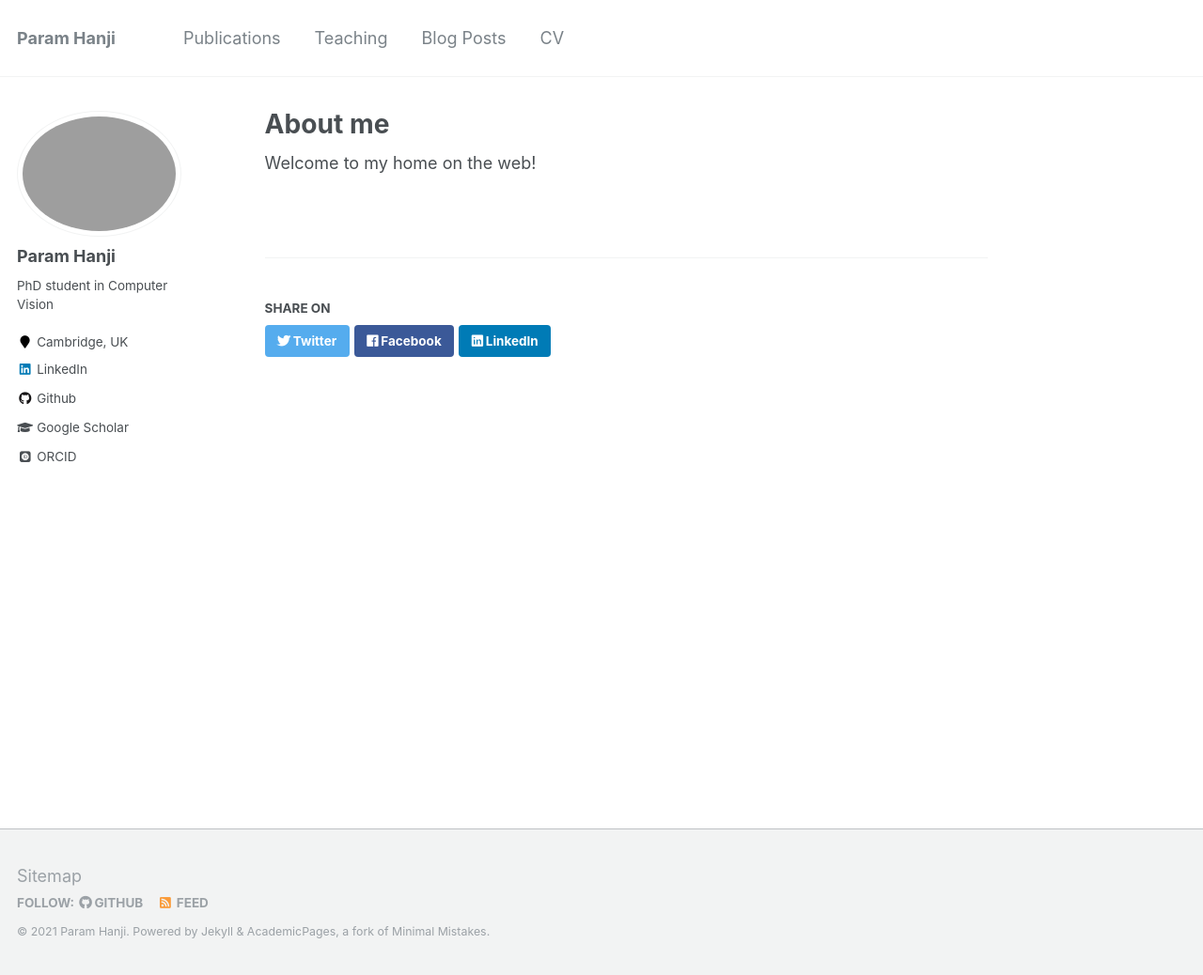
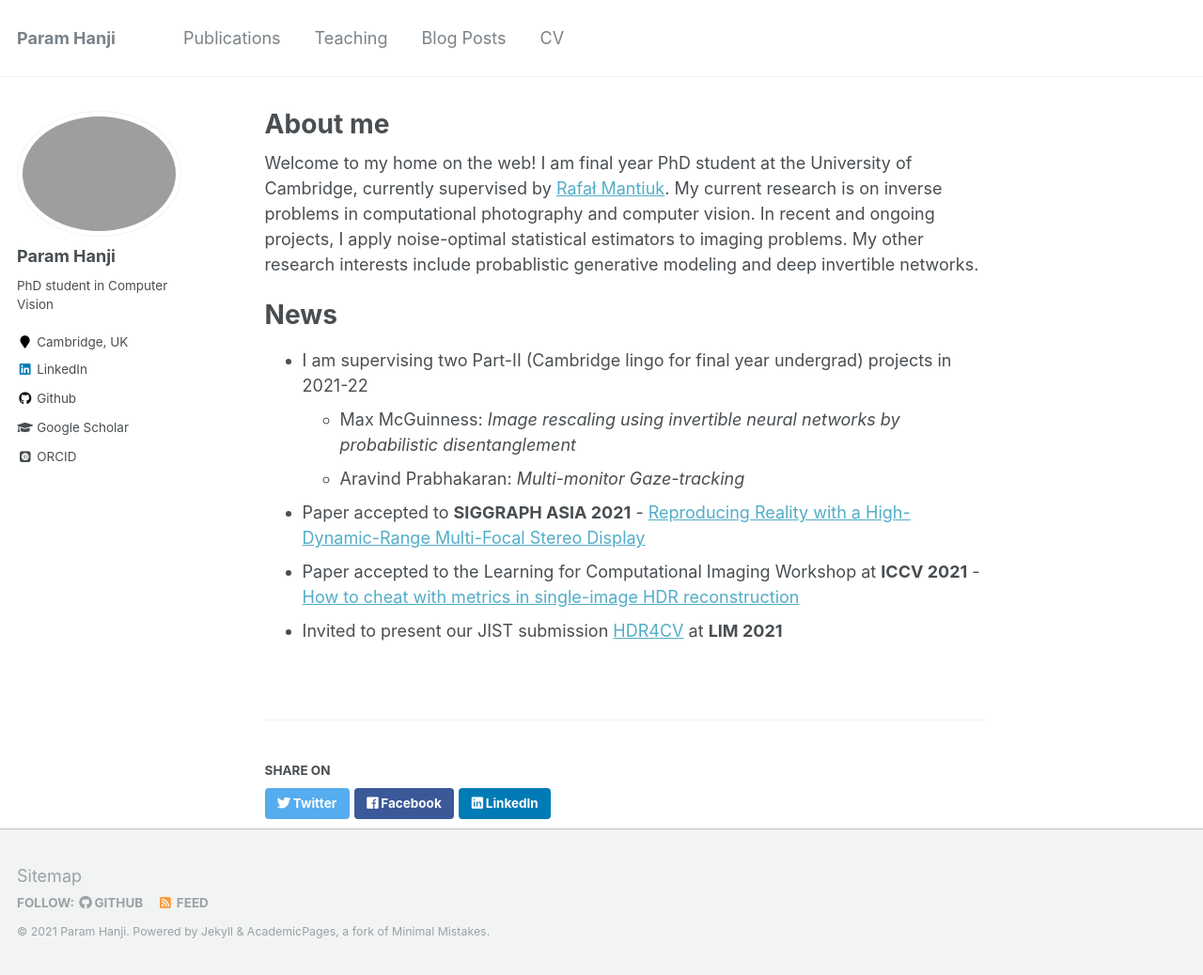
Before and after one commit to paramhanji/paramhanji.github.io, a Jekyll site: the page built from _pages/about.md, in a window 1280 px wide and 1038 px high. Shown: the whole window at 94% size. Built offline with Jekyll 4.4.1, drawn with Linux system fonts in a browser that asks for light colours; some web fonts are replaced.

Commit message:
Build site at 2021-11-01 11:25:52 UTC

```diff
--- a/_pages/about.md
+++ b/_pages/about.md
@@ -8,4 +8,15 @@ redirect_from:
   - /about.html
 ---
 
-Welcome to my home on the web!
+{% include base_path %}
+
+Welcome to my home on the web! I am final year PhD student at the University of Cambridge, currently supervised by [Rafał Mantiuk](https://www.cl.cam.ac.uk/~rkm38/). My current research is on inverse problems in computational photography and computer vision. In recent and ongoing projects, I apply noise-optimal statistical estimators to imaging problems. My other research interests include probablistic generative modeling and deep invertible networks.
+
+News
+====
+* I am supervising two Part-II (Cambridge lingo for final year undergrad) projects in 2021-22
+  * Max McGuinness: *Image rescaling using invertible neural networks by probabilistic disentanglement*
+  * Aravind Prabhakaran: *Multi-monitor Gaze-tracking*
+* Paper accepted to **SIGGRAPH ASIA 2021** - [Reproducing Reality with a High-Dynamic-Range Multi-Focal Stereo Display](publication/2021-12-14-hdrmfs)
+* Paper accepted to the Learning for Computational Imaging Workshop at **ICCV 2021** - [How to cheat with metrics in single-image HDR reconstruction ](publication/2021-10-17-si-hdr-cheat)
+* Invited to present our JIST submission [HDR4CV](publication/2021-09-20-hdr4cv-data) at **LIM 2021**
```
Also changed, not shown: Gemfile.lock, 3 other files.
